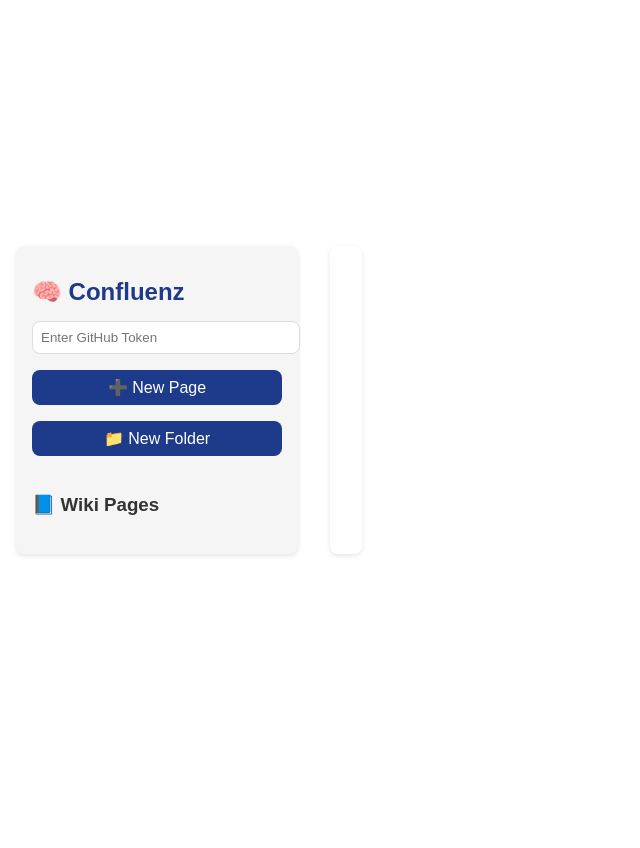
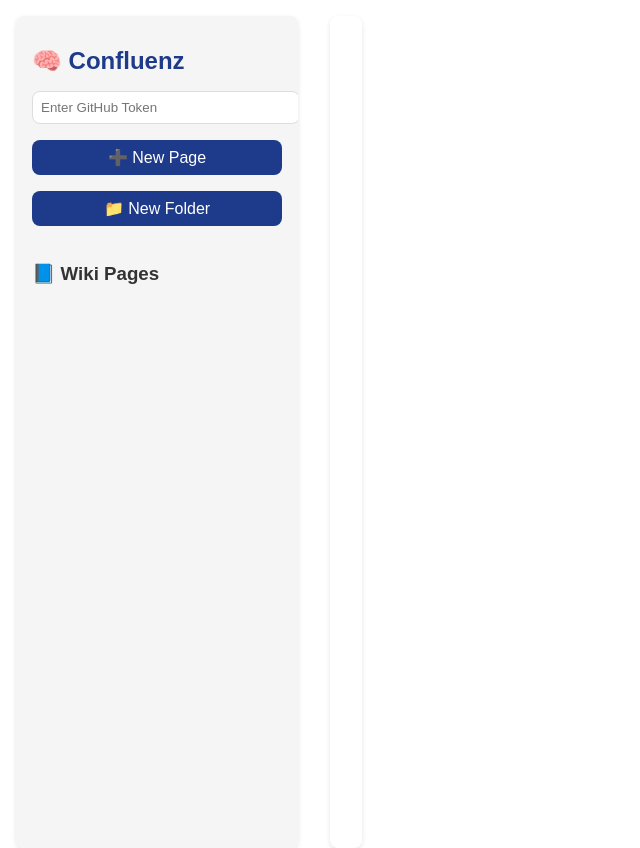
Before and after one commit to Zacharia-pal/confluenz, a React (Vite) app: page / in a window 1280 px wide. Shown: the whole page, without its empty margins (0-640 px from the left). Before the commit the page ends 800 px from the top, so only its background shows below. Built offline with nearby package versions, Linux system fonts and the light colour scheme.

Commit message:
Initial commit of Confluenz app

```diff
--- a/src/App.jsx
+++ b/src/App.jsx
@@ -10,7 +10,6 @@
   const [fileContent, setFileContent] = useState("")
   const [editMode, setEditMode] = useState(false)
 
-  // Fetch file content based on selected file path
   useEffect(() => {
     if (!selectedPath || !token) return
 
@@ -19,13 +18,12 @@
     })
       .then(res => res.json())
       .then(data => {
-        const content = atob(data.content) // Decode the content from base64
+        const content = atob(data.content)
         setFileContent(content)
-        setEditMode(false) // Set the default mode to view (non-editing)
+        setEditMode(false)
       })
   }, [selectedPath, token])
 
-  // Save the file when editing is done
   function handleSave() {
     fetch(`https://api.github.com/repos/${GITHUB_REPO}/contents/${selectedPath}`, {
       method: 'GET',
@@ -41,7 +39,7 @@
           },
           body: JSON.stringify({
             message: `Update ${selectedPath}`,
-            content: btoa(fileContent), // Encode content back to base64
+            content: btoa(fileContent),
             sha: data.sha,
             branch: BRANCH,
           }),
@@ -49,7 +47,6 @@
       })
   }
 
-  // Create a new file on GitHub
   const createFile = (path, defaultContent = "# New Page") => {
     fetch(`https://api.github.com/repos/${GITHUB_REPO}/contents/${path}`, {
       method: 'PUT',
@@ -59,13 +56,12 @@
       },
       body: JSON.stringify({
         message: `Create ${path}`,
-        content: btoa(defaultContent), // Encode content as base64
+        content: btoa(defaultContent),
         branch: BRANCH,
       }),
-    }).then(() => window.location.reload()) // Reload after creating the file
+    }).then(() => window.location.reload())
   }
 
-  // Create a folder with a placeholder file
   const createFolder = (folderPath) => {
     const placeholderFile = `${folderPath.replace(/\/$/, '')}/.gitkeep`
     createFile(placeholderFile, "placeholder")
@@ -194,6 +190,8 @@
   container: {
     display: 'flex',
     flexDirection: 'row',
+    height: '100vh', // Make sure the container fills the full viewport height
+    minHeight: '100vh', // Ensures that the layout doesn't shrink below viewport height
     gap: '2rem',
     padding: '1rem',
     backgroundColor: 'white',
@@ -206,6 +204,8 @@
     padding: '1rem',
     borderRadius: '8px',
     boxShadow: '0px 2px 5px rgba(0, 0, 0, 0.1)',
+    height: '100%', // Sidebar fills entire height
+    overflowY: 'auto', // Allow scrolling in case of overflow
   },
   header: {
     color: '#1e3a8a',  // Dark blue color
@@ -236,6 +236,8 @@
     padding: '1rem',
     borderRadius: '8px',
     boxShadow: '0px 2px 5px rgba(0, 0, 0, 0.1)',
+    height: '100%', // Content area fills the entire height
+    overflowY: 'auto', // Allow scrolling in case of overflow
     maxWidth: '100%',
   },
   selectedPath: {
@@ -290,10 +292,3 @@
     marginTop: '1rem',
   },
 }
-
-// Ensure responsiveness for mobile screens
-const mediaQuery = window.matchMedia('(max-width: 768px)');
-if (mediaQuery.matches) {
-  styles.container.flexDirection = 'column';
-  styles.sidebar.flex = '0 0 auto';
-}
```
